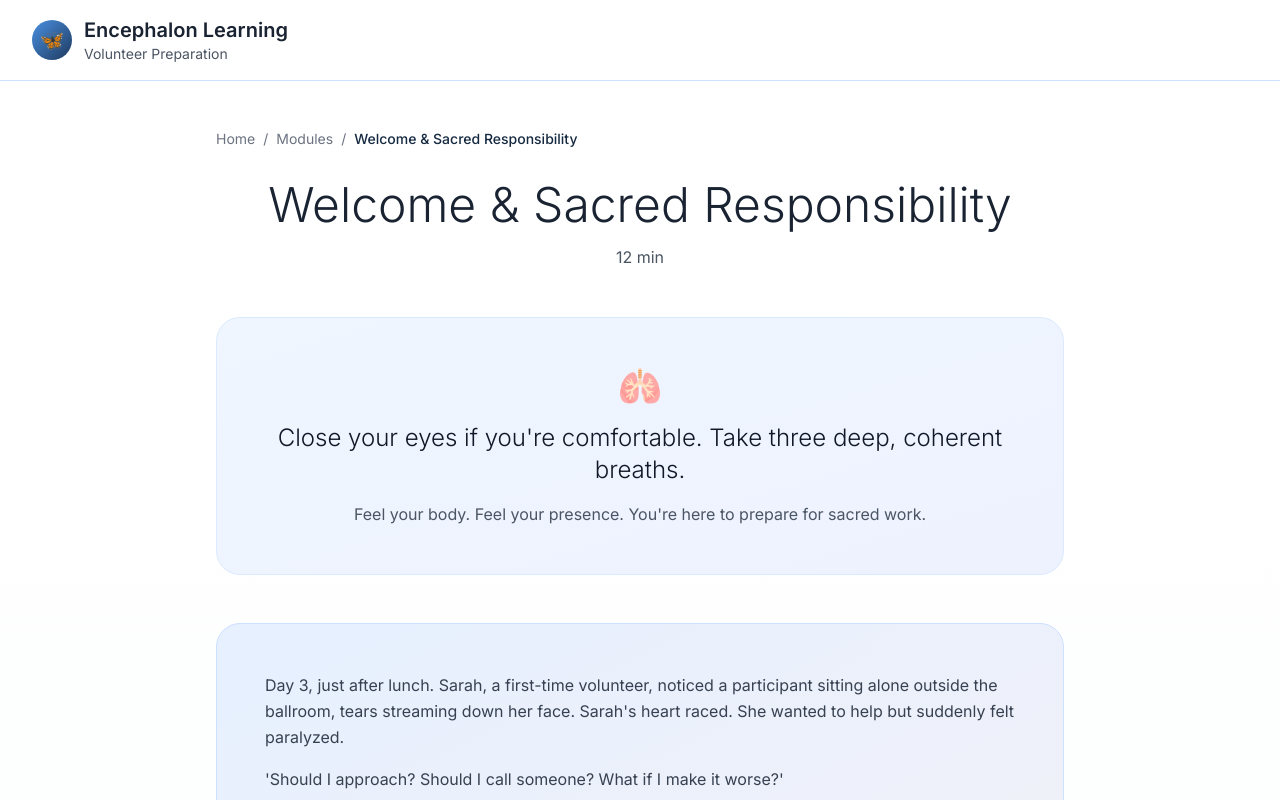
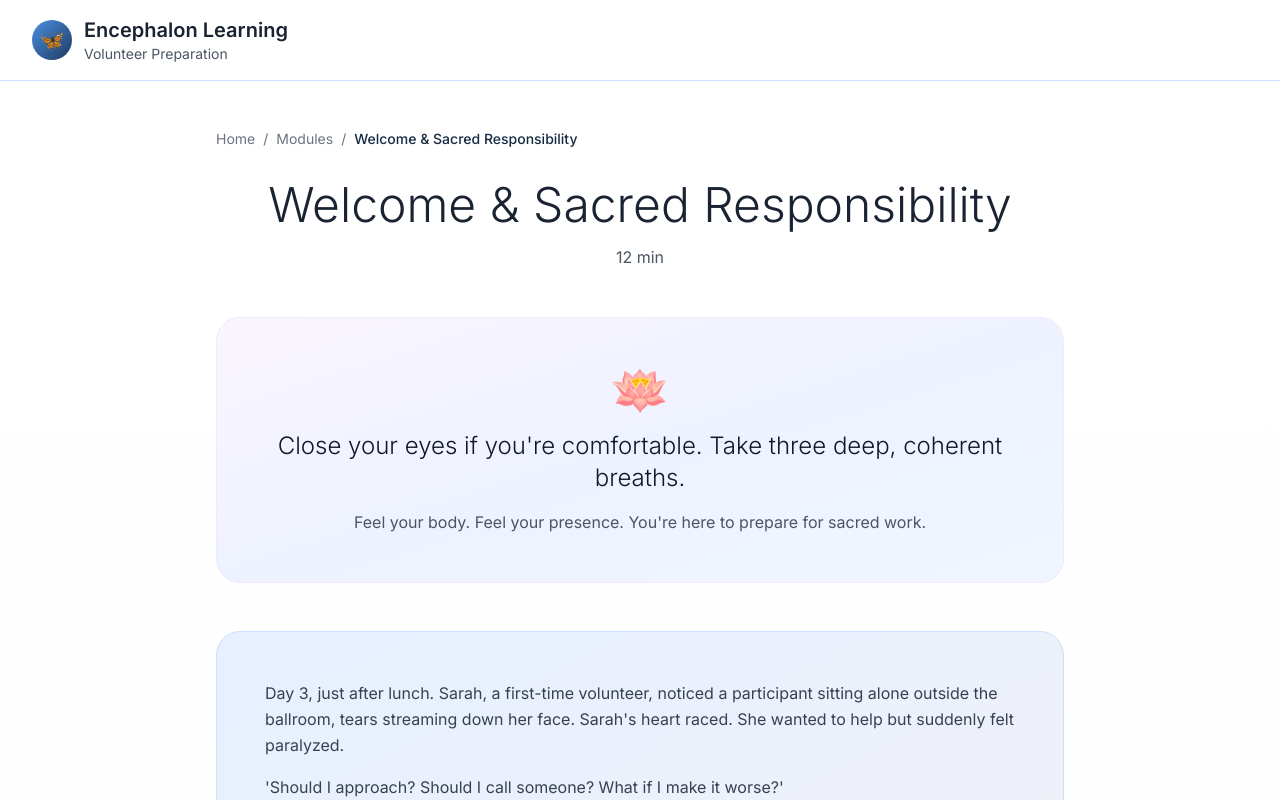
Before and after one commit to stalex444/enc-vol-learning, a Next.js app: page /learn/01-foundation/01 in a window 1280 px wide. Shown: the top 800 px of the page. Built offline with nearby package versions, Linux system fonts and the light colour scheme.

Commit message:
Replace lung emoji with lotus flower for more spiritual breathing exercise

```diff
--- a/app/learn/[moduleId]/[chapterId]/page.tsx
+++ b/app/learn/[moduleId]/[chapterId]/page.tsx
@@ -161,10 +161,10 @@
               <motion.div
                 initial={{ opacity: 0, y: 20 }}
                 animate={{ opacity: 1, y: 0 }}
-                className="bg-gradient-to-br from-blue-50 to-indigo-50 rounded-3xl p-8 md:p-12 border border-blue-100"
+                className="bg-gradient-to-br from-purple-50 via-indigo-50 to-blue-50 rounded-3xl p-8 md:p-12 border border-purple-100"
               >
                 <div className="text-center space-y-4">
-                  <div className="text-4xl mb-4">🫁</div>
+                  <div className="text-5xl mb-4">🪷</div>
                   <h3 className="text-2xl font-light text-gray-900">
                     {chapterData.phase1_prime.breathing.intro}
                   </h3>
```
